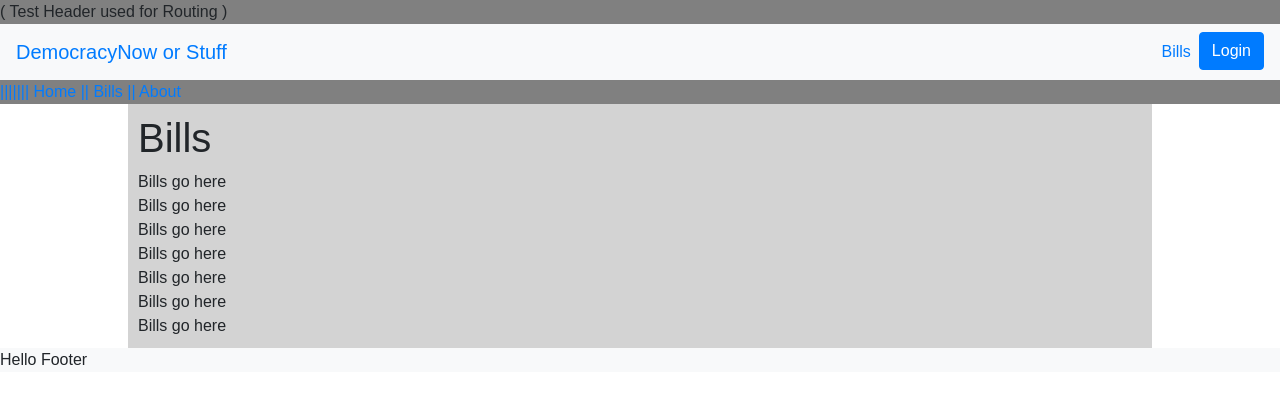
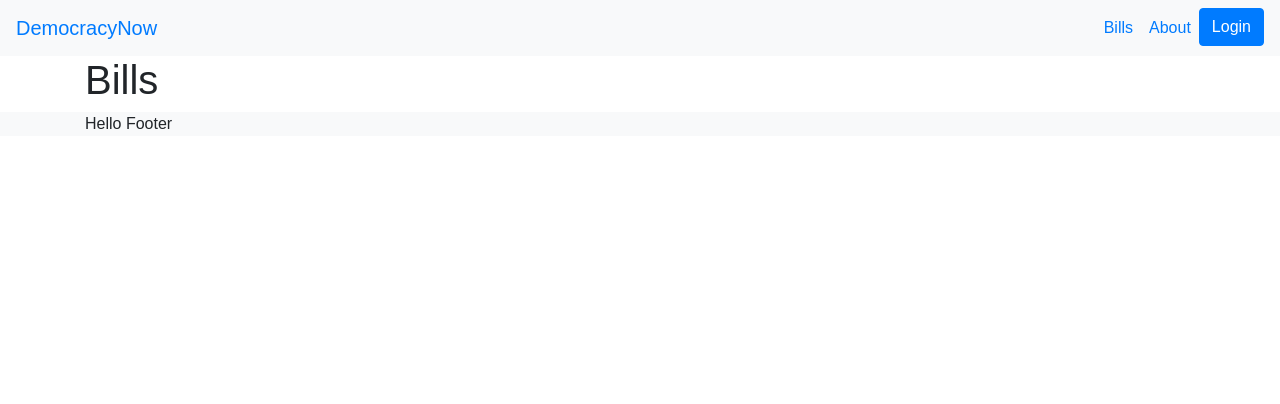
Before and after one commit to Dangrmurray/Democracy-App, a React (Create React App) app in the folder client/: page /bills in a window 1280 px wide. Shown: the top 404 px of the page. Built offline with nearby package versions, Linux system fonts and the light colour scheme.

Commit message:
lots o stuff

```diff
--- a/client/src/App.js
+++ b/client/src/App.js
@@ -12,12 +12,7 @@ import "./App.css";
 const App = () => (
   <Router>
     <div>
-      <div className="testHeader">( Test Header used for Routing )
       <Header />
-        <a href="/">|||||||  Home  </a>
-        <a href="/bills">||  Bills </a>
-        <a href="/about">||  About</a>
-      </div>
       <Route exact path="/" component={Welcome} />
       <Route exact path="/about" component={About} />
       <Route exact path="/bills" component={Bills} />
--- a/client/src/components/BillBlock/BillBlock.js
+++ /dev/null
@@ -1 +0,0 @@
-BillBlock.js
--- a/client/src/components/Footer/Footer.js
+++ b/client/src/components/Footer/Footer.js
@@ -2,6 +2,8 @@ import React from 'react';
 import './Footer.css';
 
 const Footer = (props) => (
-  <div className="bg-light">Hello Footer</div>
+  <footer className="bg-light">
+    <div className="container">Hello Footer</div>
+  </footer>
 )
 export default Footer;
--- a/client/src/components/Header/Header.js
+++ b/client/src/components/Header/Header.js
@@ -5,15 +5,14 @@ import './Header.css';
 
 const Header = (props) => (
     <nav className="navbar navbar-expand-lg bg-light">
-      <a className="navbar-brand" href="/">DemocracyNow or Stuff</a>
+      <a className="navbar-brand" href="/">DemocracyNow</a>
       <button className="navbar-toggler" type="button" data-toggle="collapse" data-target="#navbarSupportedContent" aria-controls="navbarSupportedContent" aria-expanded="false" aria-label="Toggle navigation">
         <span className="navbar-toggler-icon"></span>
       </button>
       <div className="collapse navbar-collapse" id="navbarSupportedContent">
         <ul className="navbar-nav ml-auto">
-          <li className="nav-item active">
-            <a className="nav-link" href="/">Bills <span className="sr-only">(current)</span></a>
-          </li>
+          <li className="nav-item"><a className="nav-link" href="/bills">Bills</a></li>
+          <li className="nav-item"><a className="nav-link" href="/about">About</a></li>
           <LoginControl></LoginControl>
         </ul>
       </div>
--- a/client/src/components/LoginControl/LoginControl.js
+++ b/client/src/components/LoginControl/LoginControl.js
@@ -18,6 +18,7 @@ function LoginButton(props) {
     );
   }
 
+// Login Control Component
 class LoginControl extends React.Component {
     constructor(props) {
       super(props);
@@ -44,7 +45,6 @@ class LoginControl extends React.Component {
 
       return (
         <div>
-          <div isLoggedIn={isLoggedIn}></div>
           {button}
         </div>
       );
--- a/client/src/components/Vote/Vote.js
+++ b/client/src/components/Vote/Vote.js
@@ -46,7 +46,6 @@ class Vote extends React.Component {
 
       return (
         <div>
-          <div isLoggedIn={isLoggedIn}></div>
           {button}
         </div>
       );
--- a/client/src/components/Wrapper/Wrapper.css
+++ b/client/src/components/Wrapper/Wrapper.css
@@ -1,6 +1,6 @@
-.wrapper {
+/* .wrapper {
 	width: 80%;
 	background-color: lightgrey;
 	padding: 10px;
 	margin: auto;
-}
+} */
--- a/client/src/components/Wrapper/Wrapper.js
+++ b/client/src/components/Wrapper/Wrapper.js
@@ -2,7 +2,7 @@ import React from "react";
 import "./Wrapper.css";
 
 const Wrapper = (props) => (
-	<div className="wrapper">{props.children}</div>
+	<div className="container">{props.children}</div>
 	);
 
 export default Wrapper;
--- a/client/src/components/pages/Bills/Bills.js
+++ b/client/src/components/pages/Bills/Bills.js
@@ -5,13 +5,6 @@ import Wrapper from "../../Wrapper";
 const Bills = (props) => (
 	<Wrapper>
 	<h1>Bills</h1>
-	<div>Bills go here</div>
-	<div>Bills go here</div>
-	<div>Bills go here</div>
-	<div>Bills go here</div>
-	<div>Bills go here</div>
-	<div>Bills go here</div>
-	<div>Bills go here</div>
 
 	</Wrapper>
 )
```
Also changed, not shown: client/src/components/pages/About/About.js (+0 -7 lines).
